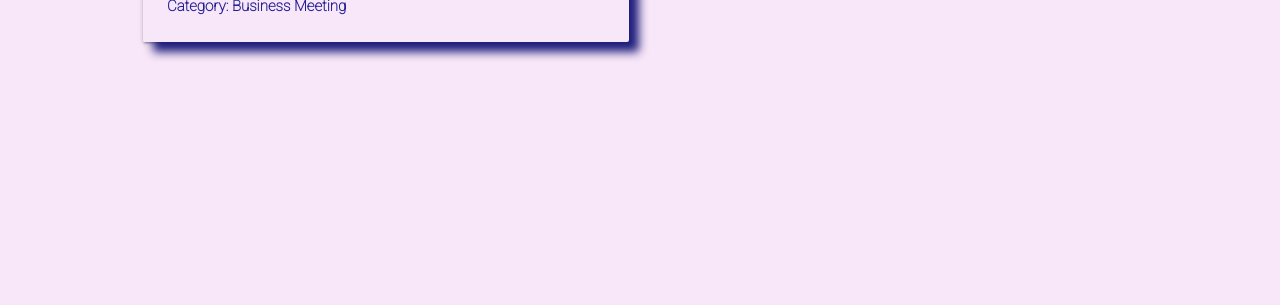
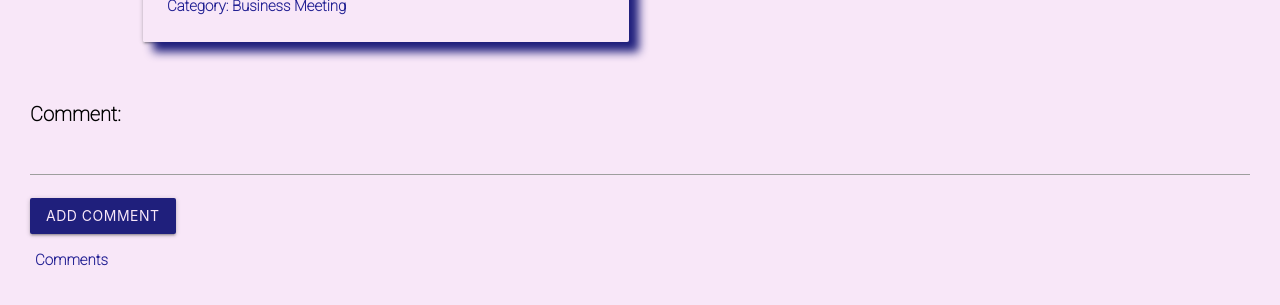
Before and after one commit to chanjongpak/charlotte-project, a Django app: page /events/1/ in a window 1280 px wide. Shown: the part 419-724 px from the top of the page. Run offline with Django 4.2, Linux system fonts and the light colour scheme; data comes from the database, SQL or seed files in the repository; data that the repository does not hold is empty; parts of the project's set-up code (start-up, migrations or seed data) failed here and were passed over.

Commit message:
finished comment functionality

```diff
--- a/main_app/templates/events/detail.html
+++ b/main_app/templates/events/detail.html
@@ -96,4 +96,24 @@
   </div>
 </div>
 
+<form action="{% url 'add_comment' event.id %}" method="post">
+  {% csrf_token %} {{comment_form.as_p}}
+  <input type="submit" class="btn" value="Add Comment" />
+</form>
+
+<table class="striped">
+  <thead>
+    <tr>
+      <th>Comments</th>
+    </tr>
+  </thead>
+  <tbody>
+    {% for comment in event.comment_set.all %}
+    <tr>
+      <td>{{comment.comment}}</td>
+    </tr>
+    {% endfor %}
+  </tbody>
+</table>
+
 {% endblock %}
--- a/main_app/views.py
+++ b/main_app/views.py
@@ -40,7 +40,6 @@ def saved_events(request):
 def event_detail(request, event_id):
     event = Event.objects.get(id = event_id)
     comment_form = CommentForm()
-    print(event)
     return render(request, 'events/detail.html', { 'event': event, 'comment_form': comment_form })
 
 @login_required
```
Also changed, not shown: main_app/migrations/0002_rename_text_comment_comment.py (added).
